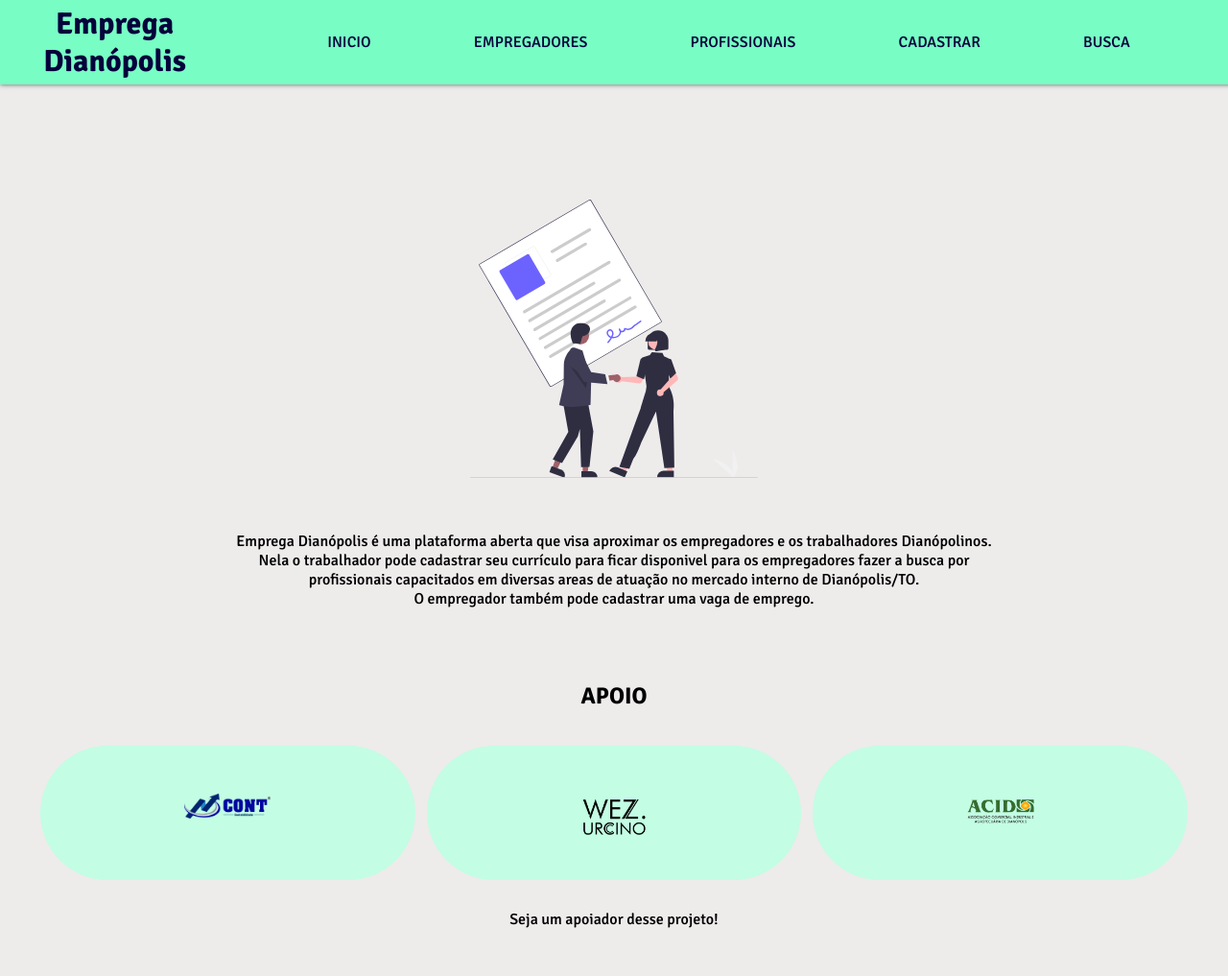
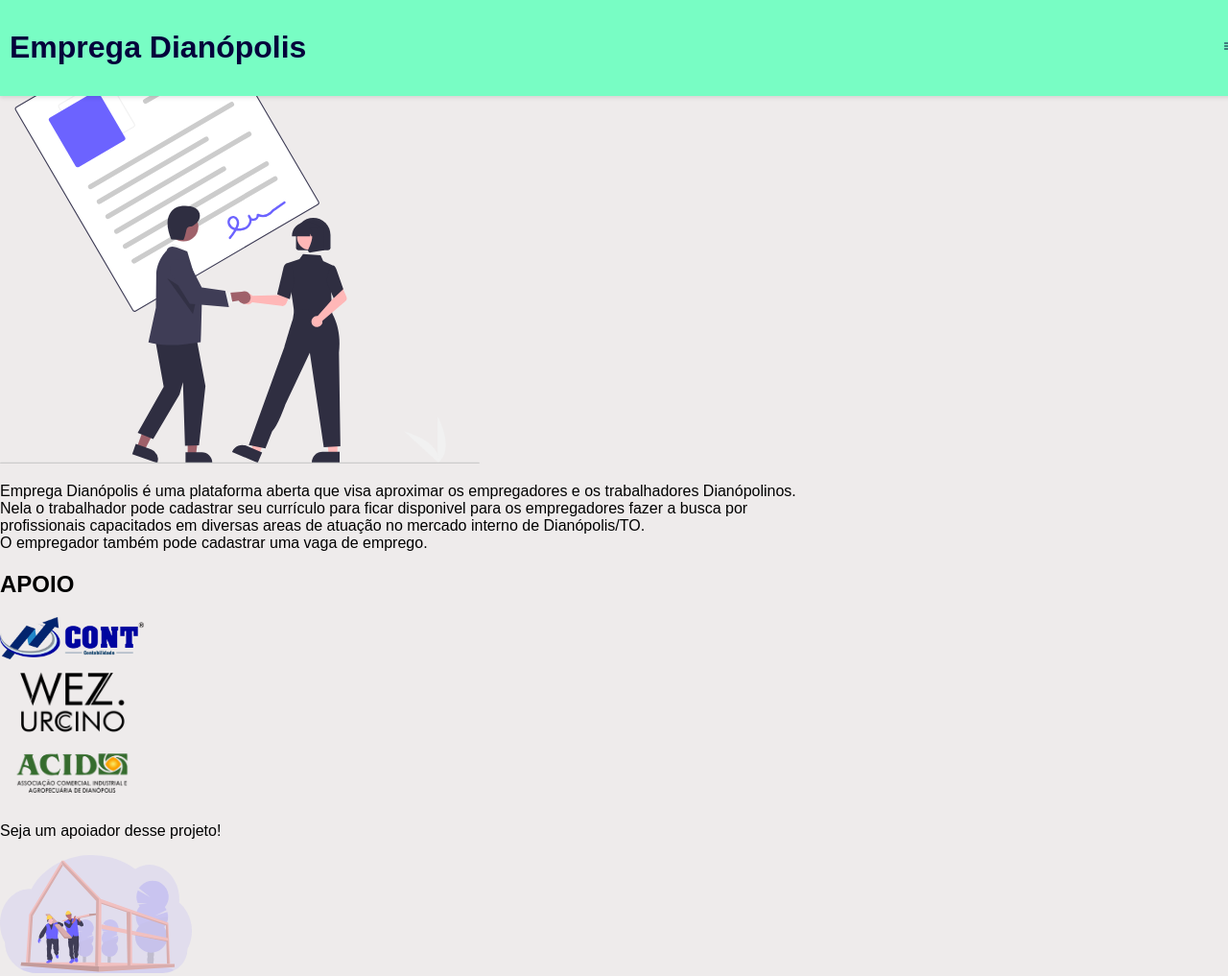
Before and after one commit to Wesllenurcino/ATIVIDADE, a plain HTML site: page index.html in a window 1280 px wide. Shown: the top 1017 px of the page at 96% size. Drawn offline with nearby package versions, Linux system fonts and the light colour scheme.

Commit message:
Update stylee.css

```diff
--- a/style/stylee.css
+++ b/style/stylee.css
@@ -1,263 +1,69 @@
-@import url('https://fonts.googleapis.com/css2?family=Signika:wght@300;500;700&display=swap');
-body {
-    font-family: 'Signika' ;
-    background-color: #eeebeb;
-    margin: 0px;
-
+/* Variáveis de cor */
+:root {
+  --main-bg-color: #eeebeb;
+  --primary-color: #78fdc4;
+  --text-color: #05013b;
+  --box-color: #C3FDE4;
 }
 
+/* Import da fonte */
+@import url('https://fonts.googleapis.com/css2?family=Signika:wght@300;500;700&display=swap');
 
+/* Estilos gerais */
+body {
+  font-family: 'Signika', sans-serif;
+  background-color: var(--main-bg-color);
+  margin: 0;
+}
 
-/* MENU PARA DISPOSITIVOS MOVEIS*/
-
-
-header{
-    padding: 5px;
+/* MENU PARA DISPOSITIVOS MÓVEIS */
+header {
+  padding: 10px;
   display: flex;
-    flex-direction: row;
   justify-content: space-between;
   align-items: center;
-    background-color: #78fdc4;
-
+  background-color: var(--primary-color);
   position: fixed;
   width: 100%;
-    top: 0px;
-    z-index: 1 ;
-    box-shadow: rgba(50, 50, 50, 0.77) 1px 0px 3px ;
-
+  top: 0;
+  z-index: 1;
+  box-shadow: 0 2px 4px rgba(0, 0, 0, 0.1);
 }
 
-nav{
+nav {
   height: 100vh;
-   width: 150px;
-   background-color: #78fdc4;
+  width: 200px;
+  background-color: var(--primary-color);
   position: fixed;
-   left: -80%;
+  left: -200px;
   top: 0;
-   font-size: 1,3em ;
-   transition: 1s left ease ;
-
-}
-.show-nav{
-    left: 0 !important;
-
-
+  font-size: 1.3em;
+  transition: left 0.5s ease;
+  overflow-y: auto;
 }
 
-nav ul{
+.show-nav {
+  left: 0 !important;
+}
+
+nav ul {
   display: flex;
   flex-direction: column;
   justify-content: space-evenly;
-    padding-inline-start: 0px;
-    min-width: 5px;
-
+  padding-inline-start: 0;
 }
 
-nav ul li{
+nav ul li {
   list-style-type: none;
-    padding: 5px 20px ;
+  padding: 10px 20px;
 }
 
-.header , a {
+/* Estilos compartilhados entre elementos */
+.header,
+a {
   text-align: center;
   text-decoration: none;
-    color: #05013b;
-
+  color: var(--text-color);
 }
 
-header h1{
-    margin: 0px;
-}
-
-.header{
-    margin-left: 0px;
-	-webkit-box-shadow: 0px 0px 5px rgba(50, 50, 50, 0.77);
-	-moz-box-shadow:    0px 7px 0px rgba(50, 50, 50, 0.77);
-	box-shadow:         0px 0px 5px rgba(50, 50, 50, 0.77);
-    border-radius: 0px;
-}
-.hanburger ion-icon {
-    font-size: 20px;
-    color: white ;
-    border: 1px solid white;
-    margin: 15px;
-}
-
-.oveflow{
-   overflow: auto;}
-.contents, img{
-    text-align: center;
-    font-weight: 700px;
-
-}
-
-.contents img{
-    max-width: 300px;
-    position: relative;
-    top: 0px;
-
-}
-
-
-.caixas section{
-    display: flex;
-    flex-wrap: wrap;
-    justify-content: space-evenly;
-
-
-}
-
-.caixas section div{
-    width: 32%;
-    height: 140px;
-    background-color: #C3FDE4 ;
-    color: rgb(14, 13, 13);
-    text-align: center;
-    margin-top: 2px;
-    border-radius: 100px;
-    position: relative;
-
-}
-
-.caixas h2, p {
-    text-align: center;
-    padding: 15px;
-
-
-}
-
-
-
-
-.caixas div img{
-    max-width: 90px;
-    margin-top:  50px;
-}
-
-
-footer{
-    color: rgb(10, 10, 10);
-    text-align: center;
-    background-color: #e5e2e2;
-    padding: 15px;
-
-}
-footer  img {
-    max-width: 400px;
-
-
-
-}
-
-body main{
-
-    margin: 20px;
-    margin: 80px auto 0px auto;
-    min-height: 100vh;
-    padding: 30px;
-
-}
-
-
-
- @media screen and (min-width: 420px) {
-    .contents {
-        padding: 10px 60px;
-    }
-    .hanburger {
-        display: none;
-    }
-
-
-    header{
-        padding: 5px;
-        display: flex;
-        flex-direction: row;
-        justify-content: space-between;
-        align-items: center;
-        background-color: #78fdc4;
-
-        position: static;
-        width: 100%;
-        top: 0px;
-        z-index: 1 ;
-
-
-    }
-
-    nav{
-        height: auto;
-       width: 100%;
-       background-color: transparent;
-       position: static;
-       font-size: 1em ;
-
-
-
-    }
-
-
-
-
-
-    nav ul{
-        display: flex;
-        flex-direction: row;
-
-
-    }
-
-    nav ul li{
-        padding: 0 ;
-    }
-
-    .header , a {
-        text-align: center;
-        text-decoration: none;
-        color: #05013b;
-
-        }
-
-    header h1{
-        margin: 0px;
-    }
-
-    .header{
-        margin-left: 0px;
-        -webkit-box-shadow: 0px 0px 5px rgba(50, 50, 50, 0.77);
-        -moz-box-shadow:    0px 7px 0px rgba(50, 50, 50, 0.77);
-        box-shadow:         0px 0px 5px rgba(50, 50, 50, 0.77);
-        border-radius: 0px;    }
- }
-
- main h2{
-    text-align: center;
- }
-
- .constrution{
-     text-align: center;
-     padding: 40px;
- }
-
-.imagemprofile{
- border-radius: 100px;
-
-}
-
-.busca {
-    text-align: center;
-    display: flex;
-    flex-direction: column;
-    padding: 10px;
-    background-color:#C3FDE4;
-    margin: auto;
-    margin-top: 10px;
-    max-width: 600px;
-    border-radius: 5px;
-    box-shadow: 2px 2px 2px black;
-
-}
-
-li {
-    list-style-type: none;
-  }
+/* ... (restante do seu código) ... */
```
Lines whose indentation alone changed are shown as unchanged.
